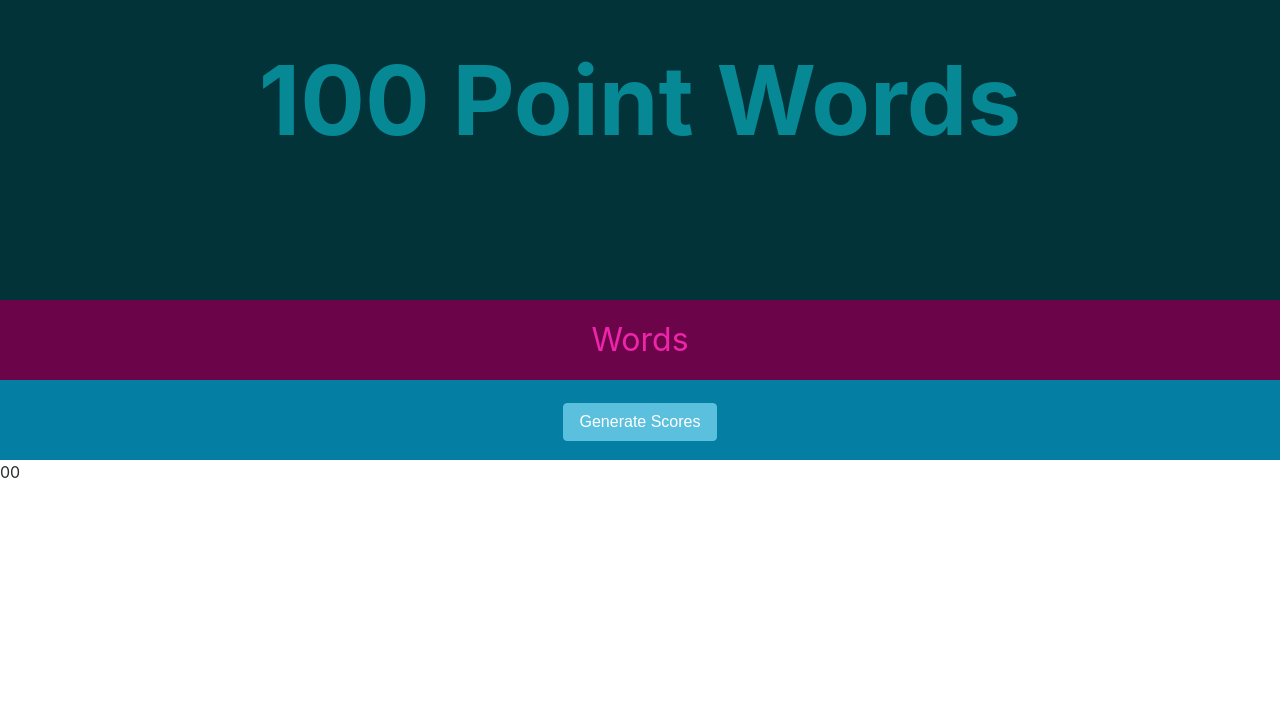
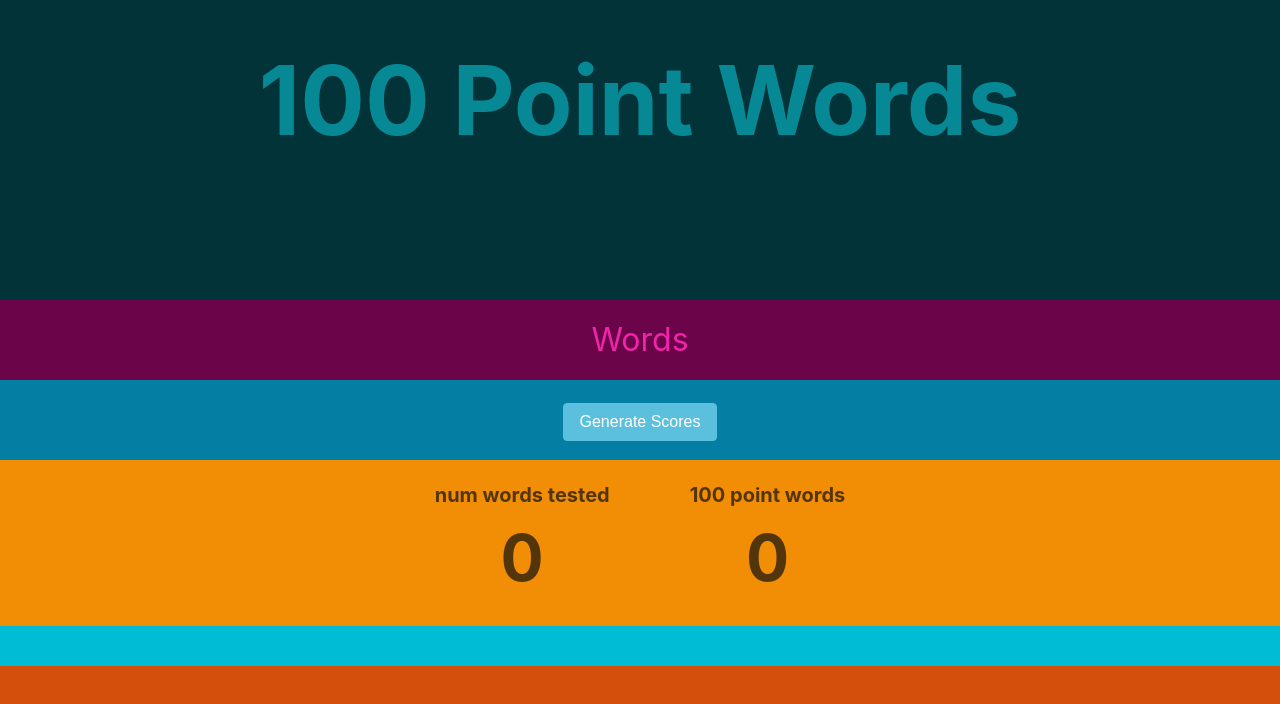
Before and after one commit to nexgencodecamp/codingintheclassroom, a plain HTML site: page words/index.html in a window 1280 px wide. Drawn offline with Linux system fonts and the light colour scheme; no server answers.

Commit message:
First version just about complete

```diff
--- a/words/index.html
+++ b/words/index.html
@@ -29,13 +29,24 @@
         <button class="btn btn-info" onclick="generateScoresWithTimeout()">Generate Scores</button>
     </div>
     <div class="div-section-flexbox">
-        <div class="num-words-tested">
-            0
+        <div class="div-section-flexitem num-words-tested">
+            <div class="legend">
+                num words tested
+            </div>
+            <div class="num-words-value">
+                0
+            </div>
         </div>
-        <div class="num-100-words">
-            0
+        <div class="div-section-flexitem num-100-words">
+            <div class="legend">
+                100 point words
+            </div>
+            <div class="num-100-point-words-value">
+                0
+            </div>
         </div>
     </div>
+    <div class="div-section-flexbox word-list"></div>
 
 </body>
 </html>
--- a/words/main.css
+++ b/words/main.css
@@ -1,6 +1,7 @@
 body {
     padding: 0;
     margin: 0;
+    background: rgb(212, 78, 12);
 }
 .div-section {
     font-size: 2em;
@@ -14,6 +15,18 @@ body {
 .div-section-flexbox {
     display: flex;
     flex-direction: row;
+    justify-content: center;
+    background: rgb(242, 141, 6);
+}
+.div-section-flexitem {
+    display: flex;
+    flex-direction: column;
+    align-items: center;
+    margin: 0 40px;
+    padding: 20px 0;
+    font-size: 4em;
+    font-weight: bold;
+    color: rgb(83, 53, 12)
 }
 .main-header {
     color: rgb(6, 136, 149);
@@ -23,6 +36,11 @@ body {
     height: 300px;
     line-height: 200px;
 }
+.word-list {
+    background: rgb(0, 188, 212);
+    color: #31708f;
+    padding: 20px 0;
+}
 .current-word {
     color: rgb(238, 36, 170);
     background: rgb(108, 4, 73    );
@@ -30,3 +48,6 @@ body {
 .btn-section {
     background: #047fa3;
 }
+.legend {
+    font-size: 20px;
+}
--- a/words/solution-fancy.js
+++ b/words/solution-fancy.js
@@ -73,18 +73,20 @@ function generateScoresWithTimeout() {
         _numWordsWorth100Points += 1;
         _resultArray.push(nextWord);
         document.getElementsByClassName('current-word')[0].innerHTML = nextWord;
+        document.getElementsByClassName('num-100-point-words-value')[0].innerHTML = _numWordsWorth100Points;
+        var appendWordToListVal = nextWord + ", ";
+        document.getElementsByClassName('word-list')[0].innerHTML += appendWordToListVal;
         console.log('Found word: ', nextWord);
-
     }
 
     _count++;
+    document.getElementsByClassName('num-words-value')[0].innerHTML = _count;
 
     if (_count < _words.length) {
         window.setTimeout(function() {
             generateScoresWithTimeout();
         }, 200);
     }
-    console.log("count");
 }
 
 function logResults(json) {
```
Also changed, not shown: words/index-basic.html (added, +22 -0 lines).
